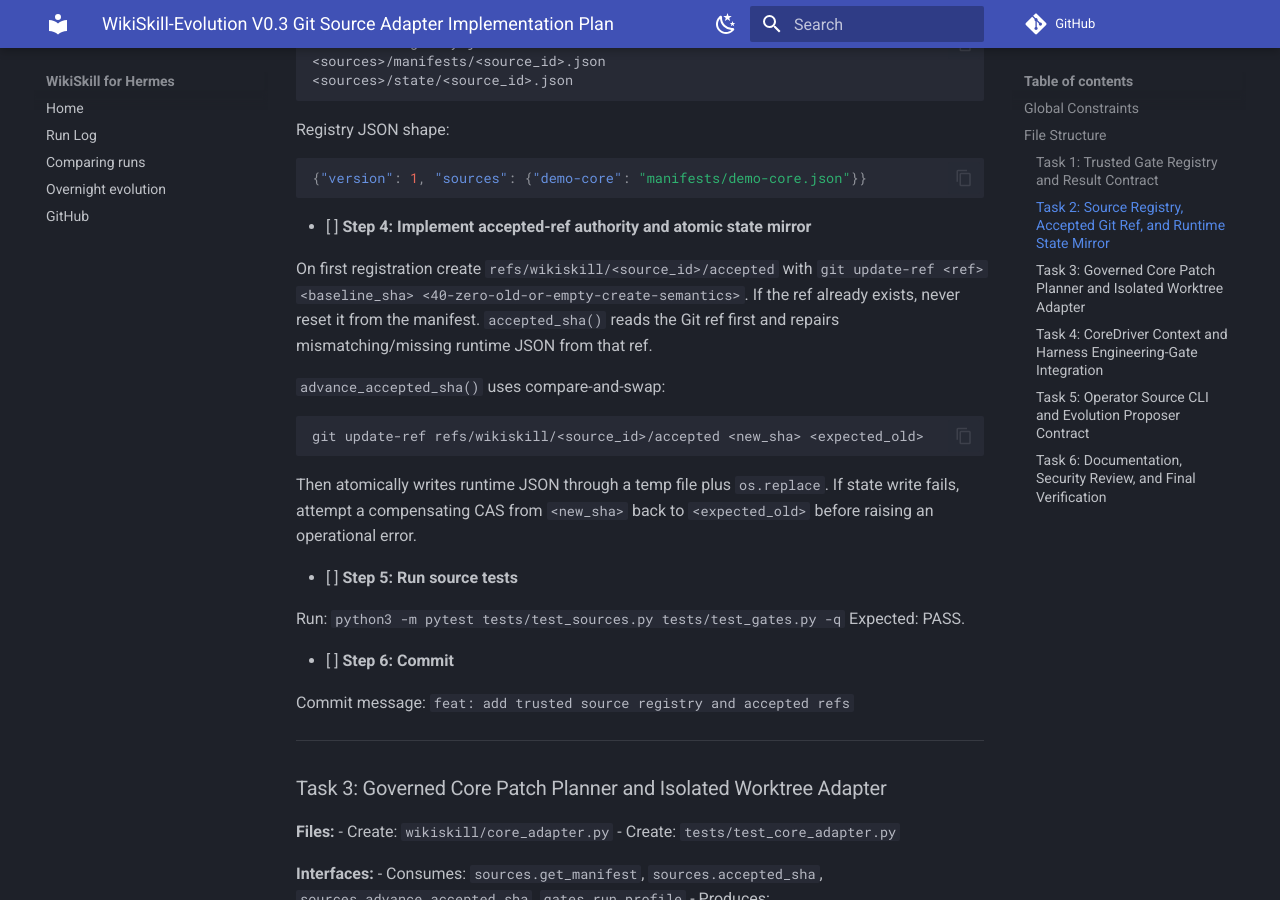
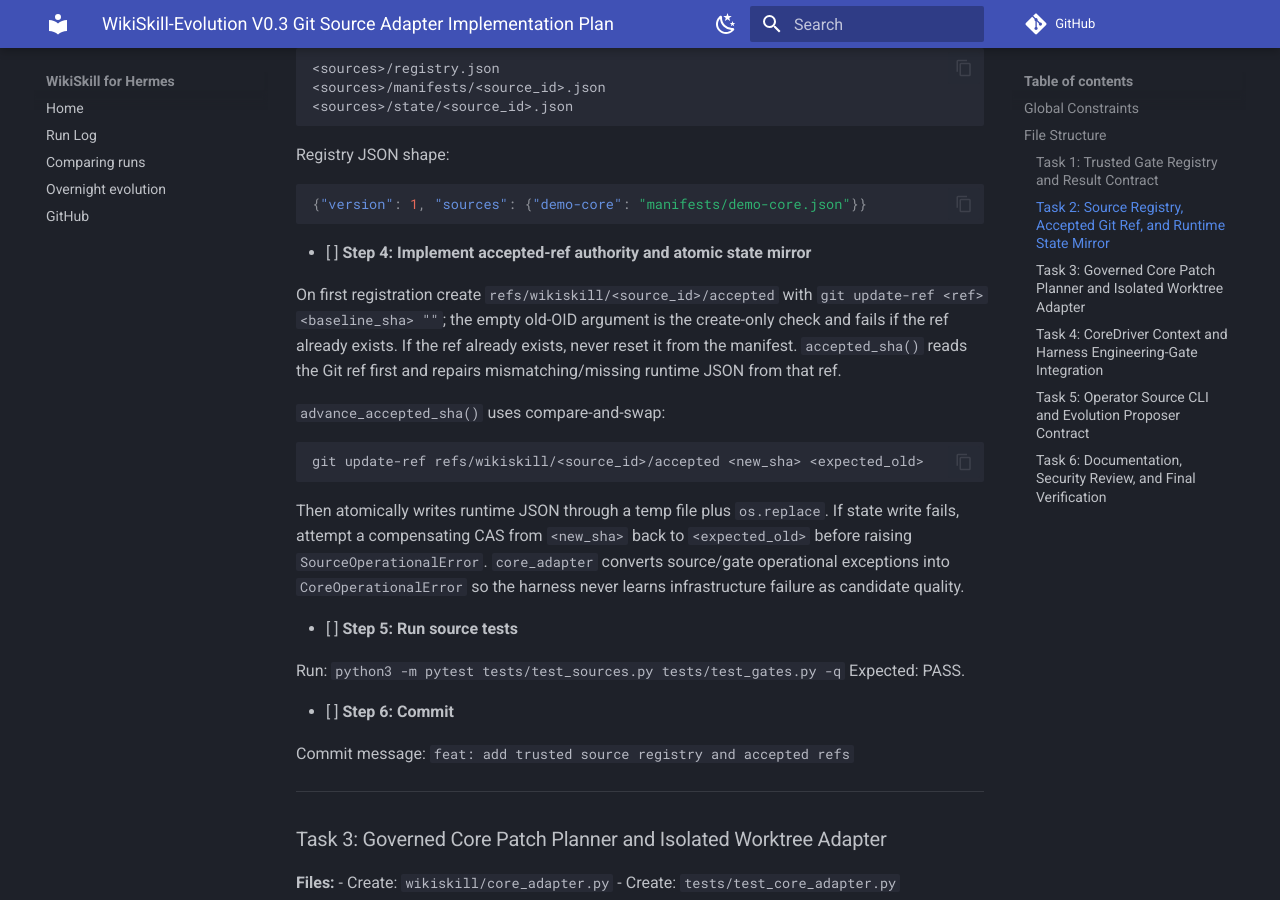
Before and after one commit to QuJindai/WikiSkill-Evolution, an MkDocs documentation site: the page built from docs/superpowers/plans/2026-09-01-v0.3-git-source-adapter-implementation.md, in a window 1280 px wide and 900 px high, scrolled down 5927 px. Built offline with MkDocs 1.6.1 and Material for MkDocs 9.7.7, drawn with Linux system fonts in a browser that asks for light colours; comment, search, counter and statistics services are not loaded; some of the changed text lies outside the part shown.

Commit message:
docs: self-review V0.3 implementation plan

````diff
--- a/docs/superpowers/plans/2026-09-01-v0.3-git-source-adapter-implementation.md
+++ b/docs/superpowers/plans/2026-09-01-v0.3-git-source-adapter-implementation.md
@@ -149,6 +149,8 @@ Commit message: `feat: add trusted source gate registry`
 - Produces: `advance_accepted_sha(ws: str, source_id: str, expected_old: str, new_sha: str, iteration: int) -> dict`
 - Produces: `inspect_source(ws: str, source_id: str) -> dict`
 - Produces: `validate_registered_source(ws: str, source_id: str, *, gate_registry=None) -> dict`
+- Produces: `proposer_source_summary(ws: str) -> str`
+- Produces: `SourceOperationalError(RuntimeError)`
 
 - [ ] **Step 1: Write RED tests with a real temporary Git repository**
 
@@ -240,7 +242,7 @@ Registry JSON shape:
 
 - [ ] **Step 4: Implement accepted-ref authority and atomic state mirror**
 
-On first registration create `refs/wikiskill/<source_id>/accepted` with `git update-ref <ref> <baseline_sha> <40-zero-old-or-empty-create-semantics>`. If the ref already exists, never reset it from the manifest. `accepted_sha()` reads the Git ref first and repairs mismatching/missing runtime JSON from that ref.
+On first registration create `refs/wikiskill/<source_id>/accepted` with `git update-ref <ref> <baseline_sha> ""`; the empty old-OID argument is the create-only check and fails if the ref already exists. If the ref already exists, never reset it from the manifest. `accepted_sha()` reads the Git ref first and repairs mismatching/missing runtime JSON from that ref.
 
 `advance_accepted_sha()` uses compare-and-swap:
 
@@ -248,7 +250,7 @@ On first registration create `refs/wikiskill/<source_id>/accepted` with `git upd
 git update-ref refs/wikiskill/<source_id>/accepted <new_sha> <expected_old>
 ```
 
-Then atomically writes runtime JSON through a temp file plus `os.replace`. If state write fails, attempt a compensating CAS from `<new_sha>` back to `<expected_old>` before raising an operational error.
+Then atomically writes runtime JSON through a temp file plus `os.replace`. If state write fails, attempt a compensating CAS from `<new_sha>` back to `<expected_old>` before raising `SourceOperationalError`. `core_adapter` converts source/gate operational exceptions into `CoreOperationalError` so the harness never learns infrastructure failure as candidate quality.
 
 - [ ] **Step 5: Run source tests**
 
@@ -350,6 +352,7 @@ Inject test profiles that append their gate name to a log file. Assert:
 - `performance=None` adds a synthetic `not_configured` result after Regression.
 - Configured Performance `fail` prevents any later held-out integration.
 - A gate process launch error raises `CoreOperationalError`.
+- `gates.GateOperationalError` and `sources.SourceOperationalError` are wrapped as `CoreOperationalError` at the adapter boundary.
 
 After every passing registered gate, call diff-integrity verification again so a trusted build/test process cannot accidentally introduce tracked changes outside the proposal.
 
````
Also changed, not shown: 1 other file.
